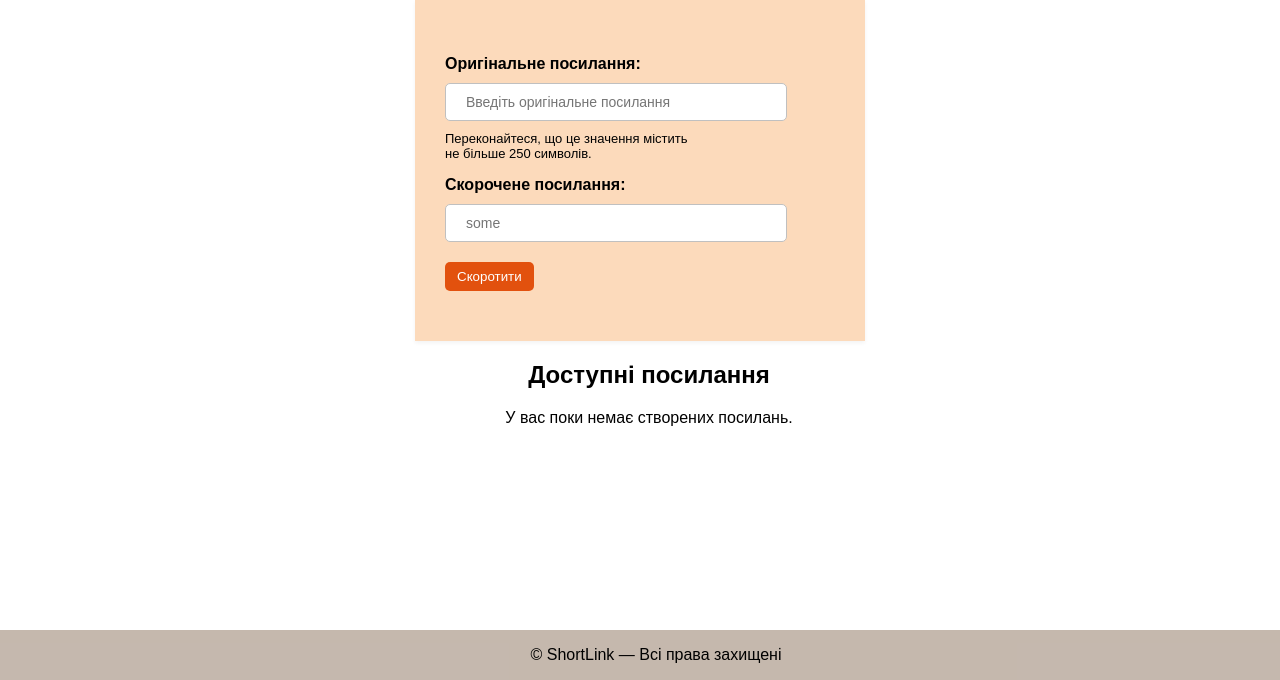
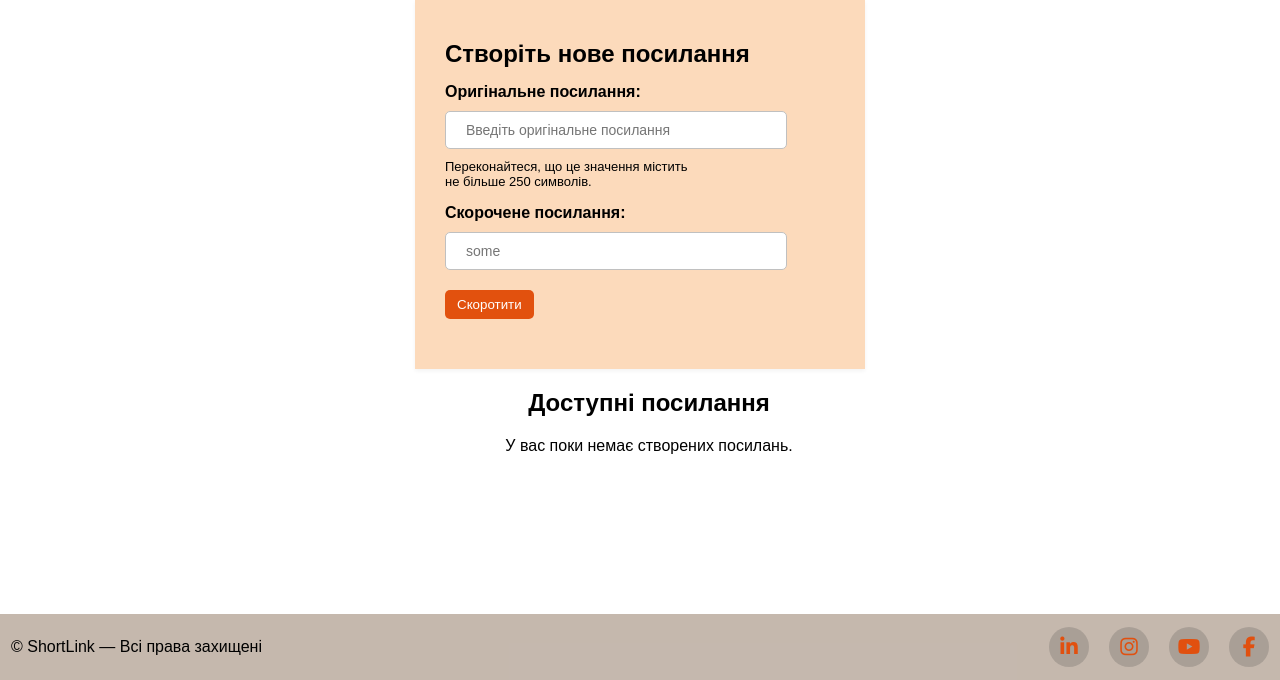
Before and after one commit to tatiana-baranova/Django-link-shortener, a Django app: page /links/ in a window 1280 px wide. Shown: the part 120-800 px from the top of the page. Run offline with Django 5.2, Linux system fonts and the light colour scheme; the visitor is signed in with stand-in values (Sample User, id 1); data that the repository does not hold is empty.

Commit message:
finish update

```diff
--- a/shortener/templates/links/links.html
+++ b/shortener/templates/links/links.html
@@ -3,7 +3,7 @@
 {% block main %}
 
 <div class="form-section container">
-
+    <h2>Створіть нове посилання</h2>
     <form method="POST">
         {% csrf_token %}
 
--- a/shortener/templates/shortener/base.html
+++ b/shortener/templates/shortener/base.html
@@ -7,7 +7,8 @@
     content="width=device-width, user-scalable=no, initial-scale=1.0,
     maximum-scale=1.0, minimum-scale=1.0">
     <meta http-equiv="X-UA-Compatible" content="ie=edge">
-
+    <link rel="stylesheet"
+    href="https://cdnjs.cloudflare.com/ajax/libs/font-awesome/6.5.2/css/all.min.css">
     <link rel="stylesheet" href="{% static 'css/style.css' %}">
 
     <title>{{ title }}</title>
@@ -45,7 +46,36 @@
 </main>
 
 <footer>
-    &copy; ShortLink — Всі права захищені
+    <div class="footer-section container">
+        <p>&copy; ShortLink — Всі права захищені</p>
+    <ul class="social-links">
+        <li>
+            <a href="https://www.linkedin.com/" target="_blank" rel="noopener noreferrer" aria-label="LinkedIn">
+                <i class="fa-brands fa-linkedin-in"></i>
+            </a>
+        </li>
+
+        <li>
+            <a href="https://www.instagram.com/" target="_blank" rel="noopener noreferrer" aria-label="Instagram">
+                <i class="fa-brands fa-instagram"></i>
+            </a>
+        </li>
+
+        <li>
+            <a href="https://www.youtube.com/" target="_blank" rel="noopener noreferrer" aria-label="YouTube">
+                <i class="fa-brands fa-youtube"></i>
+            </a>
+        </li>
+
+        <li>
+            <a href="https://www.facebook.com/" target="_blank" rel="noopener noreferrer" aria-label="Facebook">
+                <i class="fa-brands fa-facebook-f"></i>
+            </a>
+        </li>
+    </ul>
+    </div>
+
+
 </footer>
 
 </body>
--- a/static/css/style.css
+++ b/static/css/style.css
@@ -234,11 +234,41 @@ footer{
     margin-top: 100px;
     width: 100%;
     background-color: rgba(160, 139, 121, 0.606);
-    padding: 16px;
-    text-align: center;
 }
 
+.footer-section{
+    display: flex;
+    padding: 5px;
+    justify-content: space-between;
+    align-items: center;
+}
 
+.social-links {
+    display: flex;
+    justify-content: center;
+    align-items: center;
+    gap: 20px;
+    list-style: none;
+    padding: 0;
+    margin: 8px  0;
+}
+
+.social-links a {
+    display: flex;
+    justify-content: center;
+    align-items: center;
+    width: 40px;
+    height: 40px;
+    font-size: 20px;
+    text-decoration: none;
+    border-radius: 50%;
+    background-color: #67635f4b;
+    transition: 0.3s;
+}
+
+.social-links a:hover {
+    transform: translateY(-3px);
+}
 
 .errorlist{
     color: #a50606;
```
